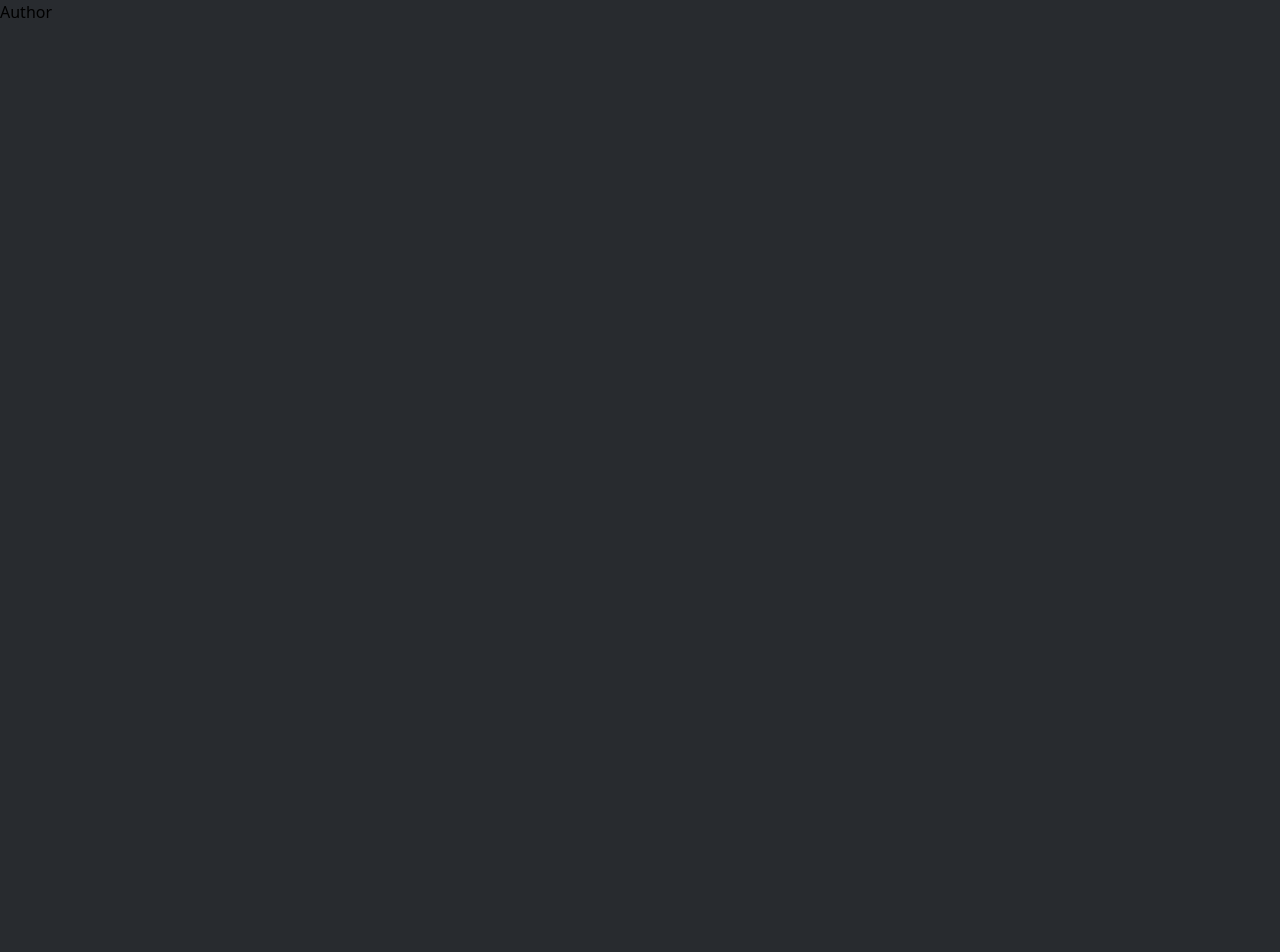
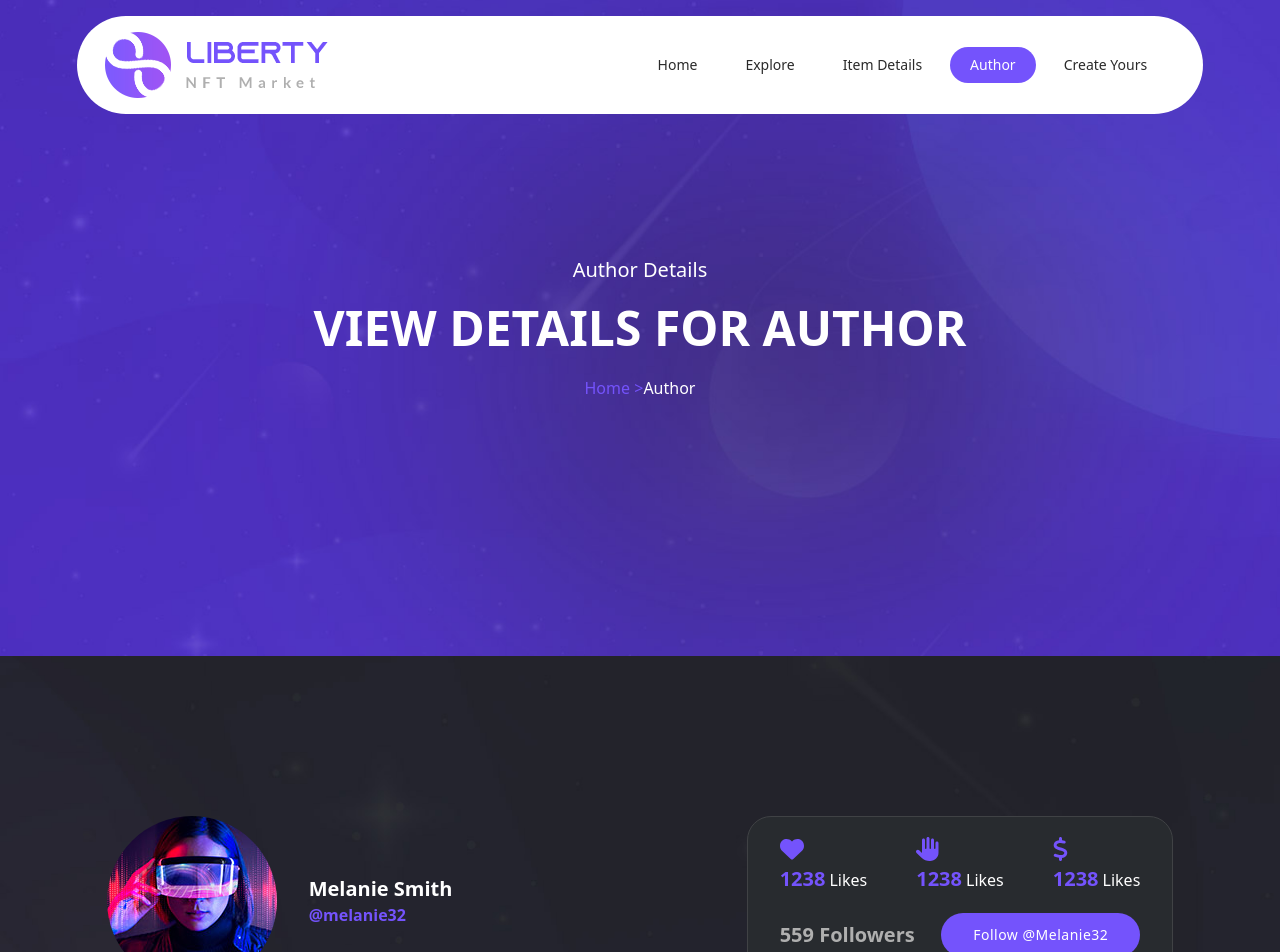
Before and after one commit to mo7amed-ramadan/Liberty-NFT-Market, a React (Create React App) app: page /author in a window 1280 px wide. Shown: the top 952 px of the page. Before the commit the page ends 800 px from the top, so only its background shows below. Built offline with nearby package versions, Linux system fonts and the light colour scheme.

Commit message:
Finished Author Page and make it responsive

```diff
--- /dev/null
+++ b/src/Components/Pages/Author/Author.css
@@ -0,0 +1,11 @@
+.author-btn .main-btn {
+  position: absolute !important;
+  left: 40px;
+  right: 40px;
+}
+.bid strong {
+  margin-left: 4px;
+}
+.end strong {
+  margin-left: 4px;
+}
--- a/src/Components/Pages/Author/Author.js
+++ b/src/Components/Pages/Author/Author.js
@@ -1,5 +1,28 @@
+import Navbar from "../Home/Navbar/Navbar";
+import AuthorPageHeader from "./AuthorPageHeader/AuthorPageHeader";
+import AuthorDetails from "./AuthorDetails/AuthorDetails";
+import AuthorItem from "./AuthorItems/AuthorItem";
+import CreateNFT from "../Home/CreateNFT/CreateNFT";
+import Footer from "../../Footer";
 function Author() {
-  return <>Author</>;
+  return (
+    <>
+      <div className="container mx-auto">
+        <div className="bg-exploreBg w-full h-full bg-cover bg-no-repeat">
+          <Navbar />
+          <AuthorPageHeader />
+        </div>
+        <div className="bg-categoryCollectionBg w-full h-full bg-no-repeat bg-cover py-40">
+          <div className="mx-auto w-10/12">
+            <AuthorDetails />
+            <AuthorItem />
+          </div>
+        </div>
+        <CreateNFT />
+        <Footer />
+      </div>
+    </>
+  );
 }
 
 export default Author;
--- /dev/null
+++ b/src/Components/Pages/Author/AuthorDetails/AuthorDetails.js
@@ -0,0 +1,26 @@
+import AuthorImg from "../../../../Images/single-author.jpg";
+import RightSide from "./RightSide";
+
+function AuthorDetails() {
+  return (
+    <div className="flex flex-row flex-wrap justify-between m-md:flex-col m-md:items-center m-md:gap-8">
+      <div className="left-side flex flex-row items-center">
+        <img
+          src={AuthorImg}
+          alt="author"
+          className="rounded-full m-sm:w-[45%]"
+          loading="lazy"
+        />
+        <div className="text-white flex flex-col justify-center ml-8">
+          <span className="font-bold text-xl">Melanie Smith</span>
+          <a href="/author" className="text-mainColor font-bold text-base">
+            @melanie32
+          </a>
+        </div>
+      </div>
+      <RightSide />
+    </div>
+  );
+}
+
+export default AuthorDetails;
--- /dev/null
+++ b/src/Components/Pages/Author/AuthorDetails/RightSide.js
@@ -0,0 +1,59 @@
+import { FontAwesomeIcon } from "@fortawesome/react-fontawesome";
+import {
+  faHeart,
+  faHand,
+  faDollarSign,
+} from "@fortawesome/free-solid-svg-icons";
+import Buttons from "../../../Buttons";
+function RightSide() {
+  return (
+    <div className="right-side w-2/5 bg-cardColor border border-borderColor rounded-3xl px-8 py-5 m-md:w-full">
+      <div className="flex flex-row flex-wrap justify-between items-center w-full mb-5">
+        <div className="flex flex-col flex-wrap items-start">
+          <FontAwesomeIcon
+            icon={faHeart}
+            className="text-mainColor text-2xl m-sm:text-lg"
+          />
+          <span className="text-white mt-1">
+            <strong className="text-mainColor text-xl pr-1 m-sm:text-base">
+              1238
+            </strong>
+            Likes
+          </span>
+        </div>
+        <div className="flex flex-col flex-wrap items-start">
+          <FontAwesomeIcon
+            icon={faHand}
+            className="text-mainColor text-2xl m-sm:text-lg"
+          />
+          <span className="text-white mt-1">
+            <strong className="text-mainColor text-xl pr-1 m-sm:text-base">
+              1238
+            </strong>
+            Likes
+          </span>
+        </div>
+        <div className="flex flex-col flex-wrap items-start">
+          <FontAwesomeIcon
+            icon={faDollarSign}
+            className="text-mainColor text-2xl m-sm:text-lg"
+          />
+          <span className="text-white mt-1">
+            <strong className="text-mainColor text-xl pr-1 m-sm:text-base">
+              1238
+            </strong>
+            Likes
+          </span>
+        </div>
+      </div>
+      <div className="flex flex-row justify-between items-center w-full m-sm:flex-col m-sm:items-start m-sm:gap-3">
+        <span className="text-xl text-[#afafaf] font-bold m-sm:text-lg">
+          559 Followers
+        </span>
+        <Buttons title="Follow @Melanie32" />
+      </div>
+    </div>
+  );
+}
+
+export default RightSide;
--- /dev/null
+++ b/src/Components/Pages/Author/AuthorItems/AuthorItem.js
@@ -0,0 +1,36 @@
+import { useState } from "react";
+import ItemDetails from "../../Home/Market/ItemsDetails";
+import AuthorItemDetails from "./AuthorItemDetails";
+import Heading from "../../Home/Category Collection/Add-ons/Heading";
+import TextHighlight from "../../../TextHighlight";
+function AuthorItem() {
+  const [authorItem, setAuthorItem] = useState(ItemDetails.slice(1, 5));
+  return (
+    <div className="author-items mt-24">
+      <Heading
+        headingTitle={
+          <>
+            Melanie Smith's <TextHighlight highlight="Items" /> .
+          </>
+        }
+      />
+      <div className="flex flex-row flex-wrap justify-between m-sm:flex-col m-md:items-center m-md:justify-around">
+        {authorItem.map((item) => {
+          return (
+            <AuthorItemDetails
+              key={item.id}
+              artistImg={item.artistImg}
+              artistName={item.artistName}
+              img={item.img}
+              title={item.title}
+              eth={item.eth}
+              expireDate={item.expireDate}
+            />
+          );
+        })}
+      </div>
+    </div>
+  );
+}
+
+export default AuthorItem;
--- /dev/null
+++ b/src/Components/Pages/Author/AuthorItems/AuthorItemDetails.js
@@ -0,0 +1,43 @@
+import Buttons from "../../../Buttons";
+import "../Author.css";
+function AuthorItemDetails(props) {
+  return (
+    <>
+      <div className="author-card h-fit bg-cardColor border border-borderColor rounded-3xl p-5 relative m-md:mt-10 ">
+        <img
+          src={props.artistImg}
+          alt={props.artistName}
+          loading="lazy"
+          className="rounded-full mx-auto absolute top-5 left-[40%] max-w-[50px]"
+        />
+        <img
+          src={props.img}
+          alt={props.title}
+          loading="lazy"
+          className="rounded-3xl mx-auto max-w-[190px] mt-6"
+        />
+        <h4 className="mt-7 text-white text-xl font-bold">{props.title}</h4>
+        <div className="line h-[1px] w-[90%] bg-borderColor mx-auto my-6"></div>
+        <div className="flex flex-col flex-wrap justify-between items-start gap-2 text-white">
+          <div className="bid w-full ">
+            <span className="text-base">
+              Current Bid:
+              <strong className="text-lg">{props.eth}</strong>
+            </span>
+          </div>
+          <div className="end w-full mb-6">
+            <span className="text-base">
+              Ends In:
+              <strong className="text-lg">{props.expireDate}</strong>
+            </span>
+          </div>
+        </div>
+        <div className="author-btn w-full h-full">
+          <Buttons title="View Details" />
+        </div>
+      </div>
+    </>
+  );
+}
+
+export default AuthorItemDetails;
--- /dev/null
+++ b/src/Components/Pages/Author/AuthorPageHeader/AuthorPageHeader.js
@@ -0,0 +1,16 @@
+import { Link } from "react-router-dom";
+function AuthorPageHeader() {
+  return (
+    <div className="pageContent mx-auto w-fit py-64 text-center text-white">
+      <h2 className="text-xl font-medium mb-5">Author Details</h2>
+      <h1 className="text-5xl font-bold mb-6">VIEW DETAILS FOR AUTHOR</h1>
+      <span className="text-mainColor text-base">
+        <Link to="/">Home</Link> {">"}
+        <Link to="/author" className="text-white">
+          Author
+        </Link>
+      </span>
+    </div>
+  );
+}
+export default AuthorPageHeader;
```
